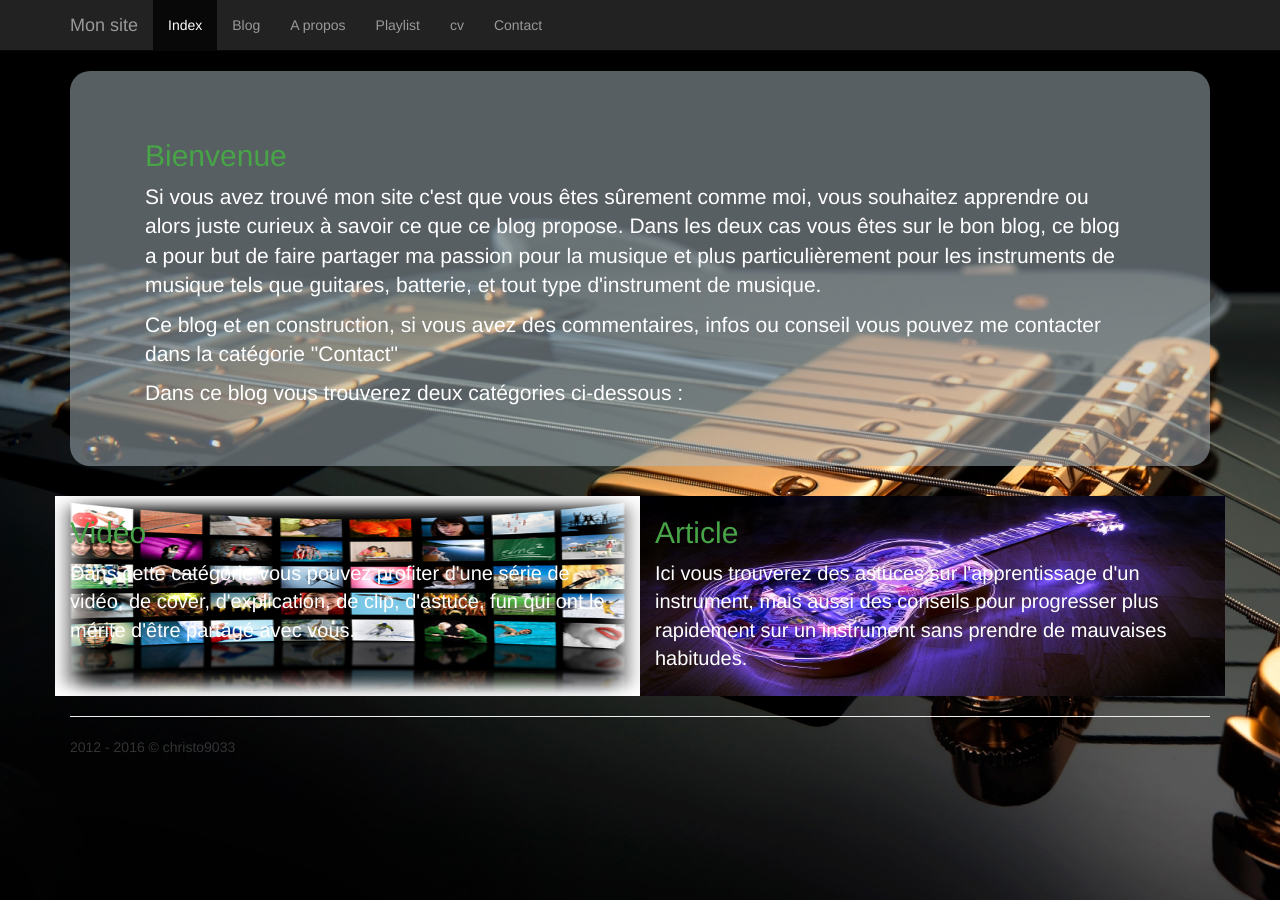
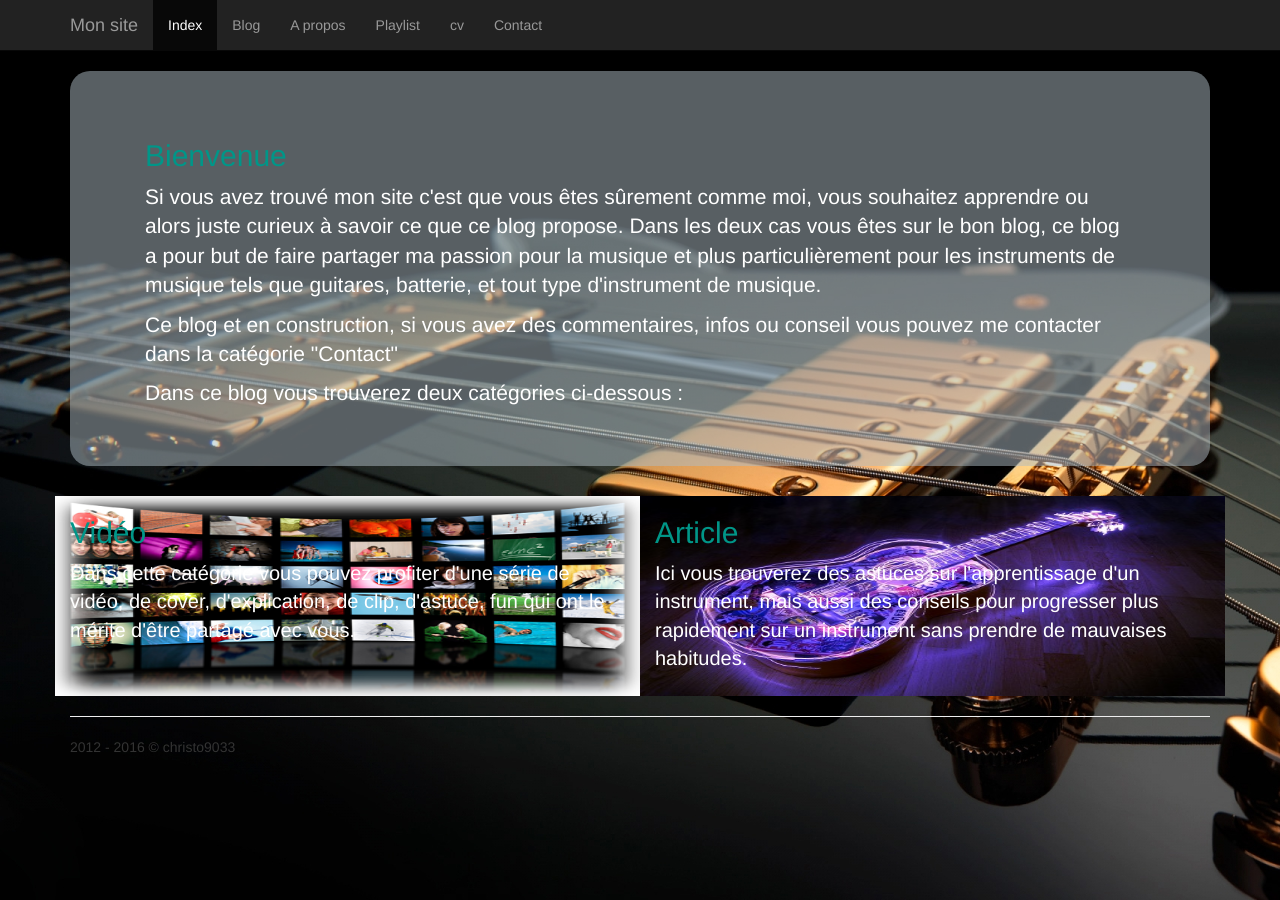
Before and after one commit to christo9033/jekyll_projet, a Jekyll site: the page built from MonBlog2/index.html, in a window 1280 px wide. Built offline with Jekyll 4.4.1, drawn with Linux system fonts in a browser that asks for light colours; nearby versions of some CDN libraries; Markdown is read by kramdown in place of the engine named in the settings.

Commit message:
Update project.css

```diff
--- a/MonBlog2/css/project.css
+++ b/MonBlog2/css/project.css
@@ -20,10 +20,10 @@ p {
     border-radius: 20px;
 }
 h1 {
-        color: #285e8e;
+    color: #009688;
 }
 h2{
-    color: #47a447;
+    color: #009688;
 }
 
 #article {
@@ -40,3 +40,12 @@ h2{
     height: 200px;
     font-size: 20px;
 }
+
+.logo_page{
+    padding-left: 40px;
+    padding-top: 30px;
+}
+
+#vid{
+    padding: 35px 35px 35px 15px;
+}
```
